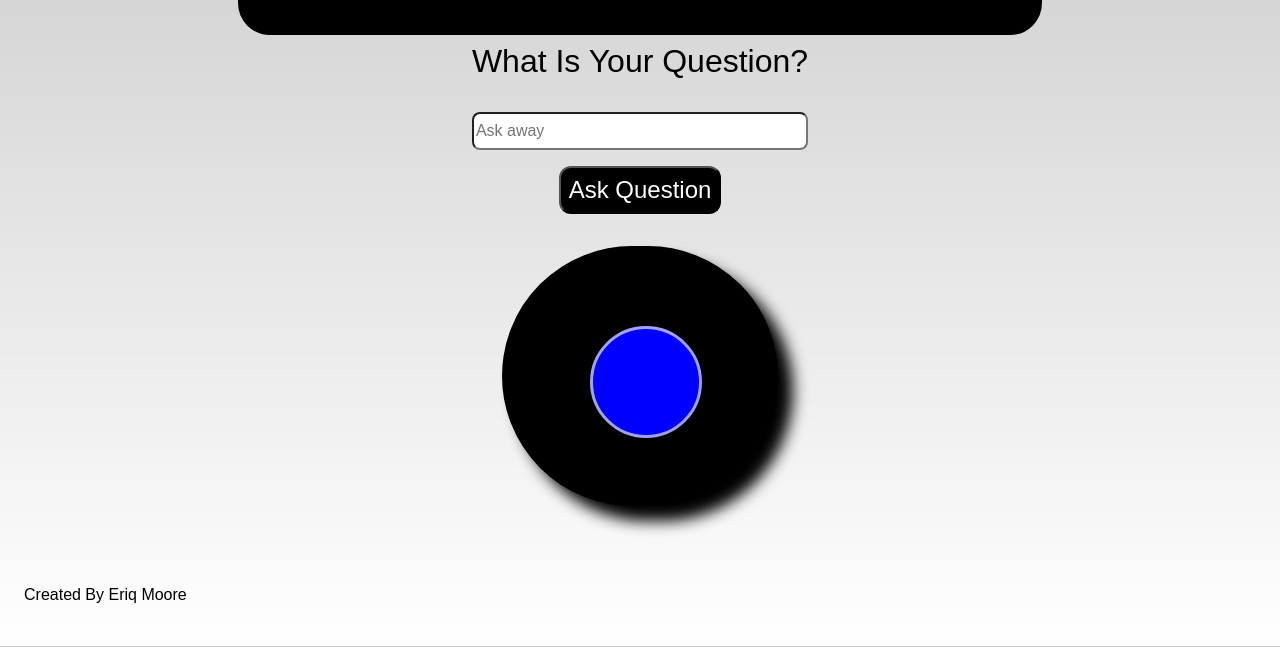
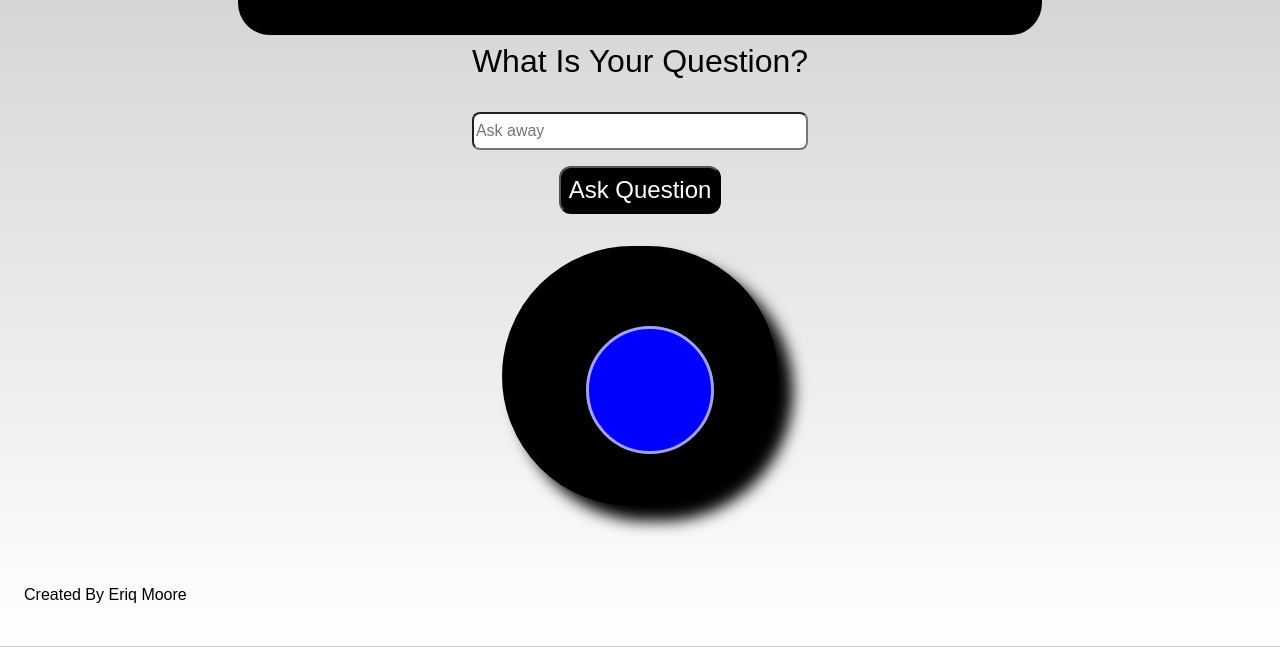
Before and after one commit to EriqMoore/Magic8Ball, a plain HTML site: page index.html in a window 1280 px wide. Shown: the part 153-800 px from the top of the page. Drawn offline with Linux system fonts and the light colour scheme; a web font is replaced by a local one.

Commit message:
Update styles.css

```diff
--- a/styles.css
+++ b/styles.css
@@ -82,13 +82,13 @@ main{
 
 #eightball p{
     font-size: 1.4rem;
-    margin: -10px 2px 10px -2px;
+    margin: -10px 0px 10px -6px;
     padding: 5px;
     color: rgb(255, 255, 255);
     text-shadow: 1px 20px 30px rgb(0, 0, 0);
     border-color: rgb(161, 161, 255);
-    width: 6rem;
-    height: 6rem;
+    width: 7rem;
+    height: 7rem;
     border-width: 3px;
     border-style: solid;
     background-color: blue;
```
